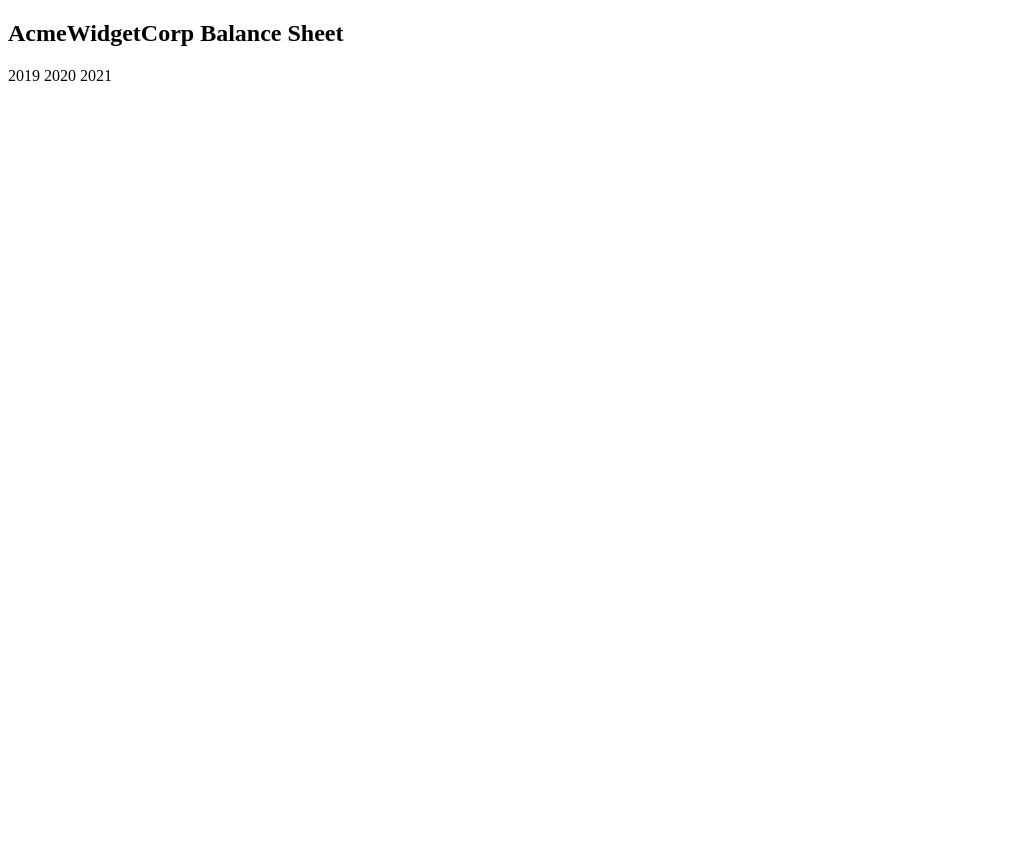
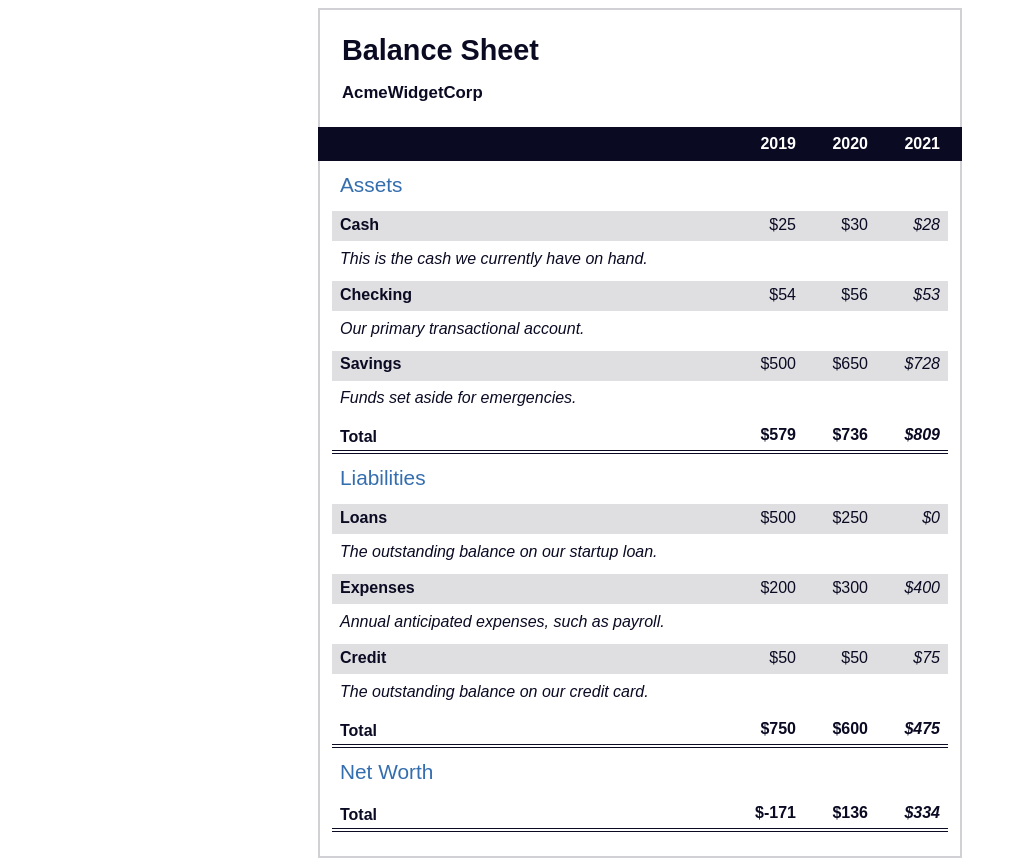
Before and after one commit to CodeClimberNT/BalanceSheet, a plain HTML site: page index.html in a window 1280 px wide. Shown: the whole page, without its empty margins (0-1016 px from the left). Before the commit the page ends 800 px from the top, so only its background shows below. Drawn offline with Linux system fonts and the light colour scheme.

Commit message:
finished project

```diff
--- a/index.html
+++ b/index.html
@@ -22,7 +22,102 @@
                 <span class="year">2020</span>
                 <span class="year">2021</span>
             </div>
-
+            <div class="table-wrap">
+                <table>
+                    <caption>Assets</caption>
+                    <thead>
+                        <tr>
+                            <td></td>
+                            <th><span class="sr-only year">2019</span></th>
+                            <th><span class="sr-only year">2020</span></th>
+                            <th class="current"><span class="sr-only year">2021</span></th>
+                        </tr>
+                    </thead>
+                    <tbody>
+                        <tr class="data">
+                            <th>Cash <span class="description">This is the cash we currently have on hand.</span></th>
+                            <td>$25</td>
+                            <td>$30</td>
+                            <td class="current">$28</td>
+                        </tr>
+                        <tr class="data">
+                            <th>Checking <span class="description">Our primary transactional account.</span></th>
+                            <td>$54</td>
+                            <td>$56</td>
+                            <td class="current">$53</td>
+                        </tr>
+                        <tr class="data">
+                            <th>Savings <span class="description">Funds set aside for emergencies.</span></th>
+                            <td>$500</td>
+                            <td>$650</td>
+                            <td class="current">$728</td>
+                        </tr>
+                        <tr class="total">
+                            <th>Total <span class="sr-only">Assets</span></th>
+                            <td>$579</td>
+                            <td>$736</td>
+                            <td class="current">$809</td>
+                        </tr>
+                    </tbody>
+                </table>
+                <table>
+                    <caption>Liabilities</caption>
+                    <thead>
+                        <tr>
+                            <td></td>
+                            <th><span class="sr-only">2019</span></th>
+                            <th><span class="sr-only">2020</span></th>
+                            <th><span class="sr-only">2021</span></th>
+                        </tr>
+                    </thead>
+                    <tbody>
+                        <tr class="data">
+                            <th>Loans <span class="description">The outstanding balance on our startup loan.</span></th>
+                            <td>$500</td>
+                            <td>$250</td>
+                            <td class="current">$0</td>
+                        </tr>
+                        <tr class="data">
+                            <th>Expenses <span class="description">Annual anticipated expenses, such as payroll.</span>
+                            </th>
+                            <td>$200</td>
+                            <td>$300</td>
+                            <td class="current">$400</td>
+                        </tr>
+                        <tr class="data">
+                            <th>Credit <span class="description">The outstanding balance on our credit card.</span></th>
+                            <td>$50</td>
+                            <td>$50</td>
+                            <td class="current">$75</td>
+                        </tr>
+                        <tr class="total">
+                            <th>Total <span class="sr-only">Liabilities</span></th>
+                            <td>$750</td>
+                            <td>$600</td>
+                            <td class="current">$475</td>
+                        </tr>
+                    </tbody>
+                </table>
+                <table>
+                    <caption>Net Worth</caption>
+                    <thead>
+                        <tr>
+                            <td></td>
+                            <th><span class="sr-only">2019</span></th>
+                            <th><span class="sr-only">2020</span></th>
+                            <th><span class="sr-only">2021</span></th>
+                        </tr>
+                    </thead>
+                    <tbody>
+                        <tr class="total">
+                            <th>Total <span class="sr-only">Net Worth</span></th>
+                            <td>$-171</td>
+                            <td>$136</td>
+                            <td class="current">$334</td>
+                        </tr>
+                    </tbody>
+                </table>
+            </div>
         </section>
     </main>
 </body>
--- a/styles.css
+++ b/styles.css
@@ -0,0 +1,151 @@
+span[class~="sr-only"] {
+    border: 0 !important;
+    clip: rect(1px, 1px, 1px, 1px) !important;
+    clip-path: inset(50%) !important;
+    height: 1px !important;
+    width: 1px !important;
+    position: absolute !important;
+    overflow: hidden !important;
+    white-space: nowrap !important;
+    padding: 0 !important;
+    margin: -1px !important;
+}
+
+html {
+    box-sizing: border-box;
+}
+
+body {
+    font-family: sans-serif;
+    color: #0a0a23;
+}
+
+h1 {
+    max-width: 37.25rem;
+    margin: 0 auto;
+    padding: 1.5rem 1.25rem;
+}
+
+h1 .flex {
+    display: flex;
+    flex-direction: column-reverse;
+    gap: 1rem;
+}
+
+h1 .flex span:first-of-type {
+    font-size: 0.7em;
+}
+
+h1 .flex span:last-of-type {
+    font-size: 1.2em;
+}
+
+section {
+    max-width: 40rem;
+    margin: 0 auto;
+    border: 2px solid #d0d0d5;
+}
+
+#years {
+    display: flex;
+    justify-content: flex-end;
+    position: sticky;
+    z-index: 999;
+    top: 0;
+    background: #0a0a23;
+    color: #fff;
+    padding: 0.5rem calc(1.25rem + 2px) 0.5rem 0;
+    margin: 0 -2px;
+}
+
+#years span[class] {
+    font-weight: bold;
+    width: 4.5rem;
+    text-align: right;
+}
+
+.table-wrap {
+    padding: 0 0.75rem 1.5rem 0.75rem;
+}
+
+table {
+    border-collapse: collapse;
+    border: 0;
+    width: 100%;
+    position: relative;
+    margin-top: 3rem;
+}
+
+table caption {
+    color: #356eaf;
+    font-size: 1.3em;
+    font-weight: normal;
+    position: absolute;
+    top: -2.25rem;
+    left: 0.5rem;
+}
+
+tbody td {
+    width: 100vw;
+    min-width: 4rem;
+    max-width: 4rem;
+}
+
+tbody th {
+    width: calc(100% - 12rem);
+}
+
+tr[class="total"] {
+    border-bottom: 4px double #0a0a23;
+    font-weight: bold;
+}
+
+tr[class="total"] th {
+    text-align: left;
+    padding: 0.5rem 0 0.25rem 0.5rem;
+}
+
+tr.total td {
+    text-align: right;
+    padding: 0 0.25rem;
+}
+
+tr.total td:nth-of-type(3) {
+    padding-right: 0.5rem;
+}
+
+tr.total:hover {
+    background-color: #99c9ff;
+}
+
+td.current {
+    font-style: italic;
+}
+
+tr.data {
+    background-image: linear-gradient(to bottom, #dfdfe2 1.845rem, white 1.845rem);
+}
+
+tr.data th {
+    text-align: left;
+    padding-top: 0.3rem;
+    padding-left: 0.5rem;
+}
+
+tr.data th .description {
+    display: block;
+    font-weight: normal;
+    font-style: italic;
+    padding: 1rem 0 0.75rem;
+    margin-right: -13.5rem;
+}
+
+tr.data td {
+    vertical-align: top;
+    padding: 0.3rem 0.25rem 0;
+    text-align: right;
+}
+
+tr.data td:last-of-type {
+    padding-right: 0.5rem;
+}
```
